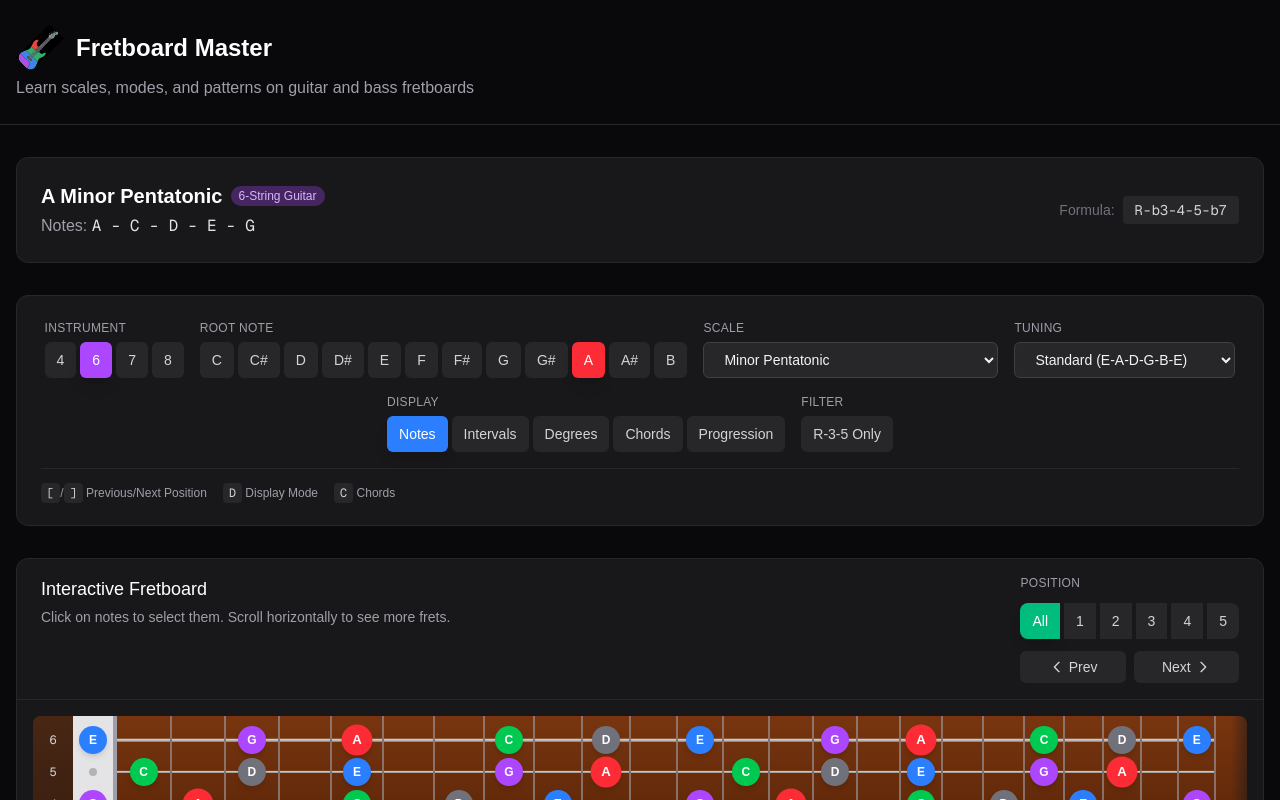
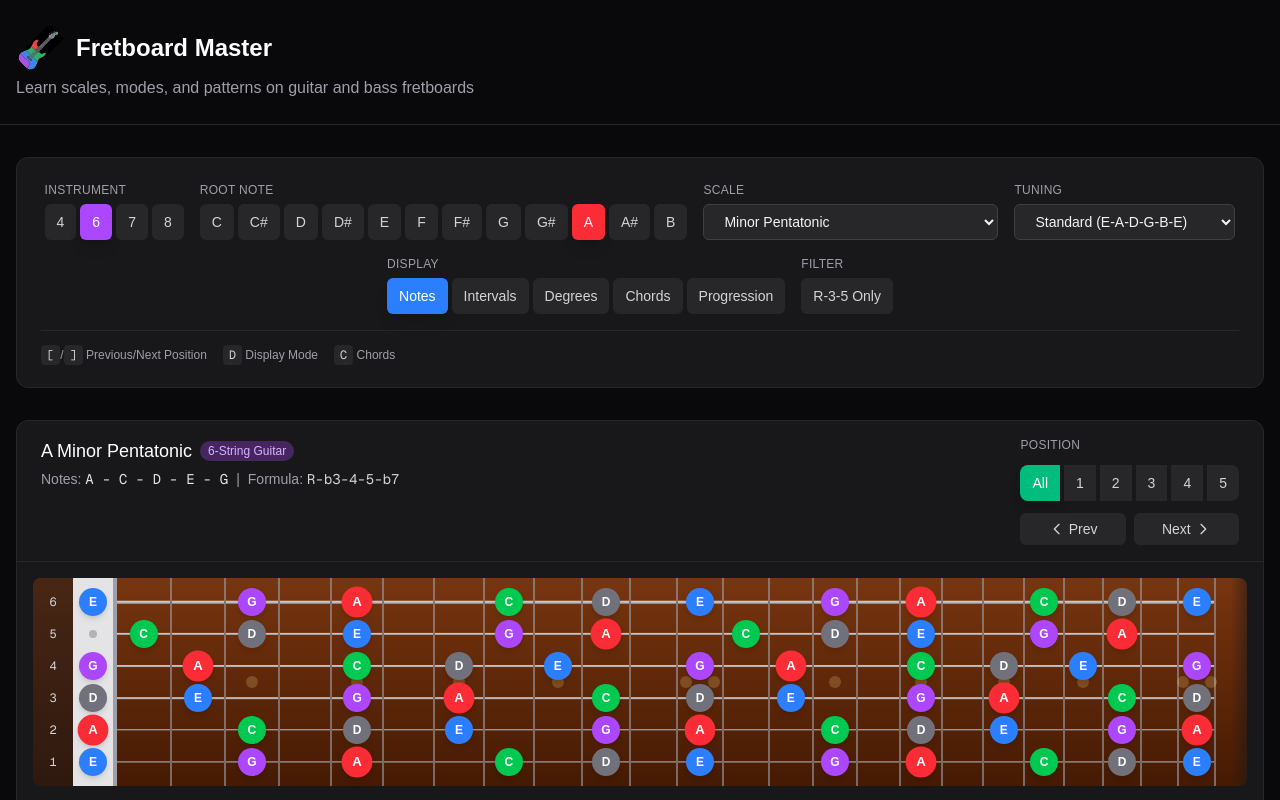
Before and after one commit to jarrodmedrano/guitar-fretboard, a Next.js app: page / in a window 1280 px wide. Shown: the top 800 px of the page. Built offline with nearby package versions, Linux system fonts and the light colour scheme.

Commit message:
move things around

```diff
--- a/src/app/page.tsx
+++ b/src/app/page.tsx
@@ -93,56 +93,6 @@
       </header>
 
       <main className="max-w-7xl mx-auto px-4 py-6 md:py-8">
-        {/* Scale Info Card */}
-        <div className="bg-zinc-900 rounded-xl p-4 md:p-6 mb-6 md:mb-8 border border-zinc-800 animate-scale-in">
-          <div className="flex flex-col lg:flex-row lg:items-center lg:justify-between gap-4 md:gap-6">
-            <div>
-              <div className="flex items-center gap-2 flex-wrap">
-                <h2 className="text-xl font-semibold text-white">
-                  {rootNote} {SCALE_NAMES[scale]}
-                </h2>
-                <span className="text-xs px-2 py-0.5 rounded-full bg-purple-500/30 text-purple-300">
-                  {INSTRUMENT_NAMES[`${stringCount}-string` as keyof typeof INSTRUMENT_NAMES]}
-                </span>
-                {showChordsMode && !showProgressionMode && (
-                  position !== null ? (
-                    <span className="text-xs px-2 py-0.5 rounded-full bg-amber-500/30 text-amber-300">
-                      {getChordNameForPosition(rootNote, scale, position)}
-                    </span>
-                  ) : (
-                    <span className="text-xs px-2 py-0.5 rounded-full bg-amber-500/30 text-amber-300">
-                      All CAGED Shapes
-                    </span>
-                  )
-                )}
-                {showProgressionMode && selectedProgression && (
-                  position !== null ? (
-                    <span className="text-xs px-2 py-0.5 rounded-full bg-emerald-500/30 text-emerald-300">
-                      {getProgressionChordName(rootNote, scale, position, selectedProgression)}
-                    </span>
-                  ) : (
-                    <span className="text-xs px-2 py-0.5 rounded-full bg-emerald-500/30 text-emerald-300">
-                      Progression: {selectedProgression}
-                    </span>
-                  )
-                )}
-              </div>
-              <p className="text-zinc-400 mt-1">
-                Notes: <span className="text-zinc-200 font-mono">{scaleNotes.join(' - ')}</span>
-              </p>
-            </div>
-            <div className="flex items-center gap-2 text-sm">
-              <span className="text-zinc-500">Formula:</span>
-              <span className="font-mono text-zinc-300 bg-zinc-800 px-3 py-1 rounded">
-                {scaleFormula.map((i, idx) => {
-                  const intervals = ['R', 'b2', '2', 'b3', '3', '4', 'b5', '5', 'b6', '6', 'b7', '7']
-                  return intervals[i]
-                }).join('-')}
-              </span>
-            </div>
-          </div>
-        </div>
-
         {/* Controls */}
         <section aria-label="Fretboard controls" className="bg-zinc-900 rounded-xl p-4 md:p-6 mb-6 md:mb-8 border border-zinc-800 animate-scale-in" style={{ animationDelay: '0.1s', animationFillMode: 'backwards' }}>
           <ScaleSelector
@@ -186,9 +136,45 @@
             <div className="px-4 md:px-6 py-3 md:py-4 border-b border-zinc-800">
               <div className="flex flex-col lg:flex-row lg:items-start lg:justify-between gap-3 md:gap-4">
                 <div>
-                  <h3 className="text-base md:text-lg font-medium text-white">Interactive Fretboard</h3>
+                  <div className="flex items-center gap-2 flex-wrap">
+                    <h3 className="text-base md:text-lg font-medium text-white">
+                      {rootNote} {SCALE_NAMES[scale]}
+                    </h3>
+                    <span className="text-xs px-2 py-0.5 rounded-full bg-purple-500/30 text-purple-300">
+                      {INSTRUMENT_NAMES[`${stringCount}-string` as keyof typeof INSTRUMENT_NAMES]}
+                    </span>
+                    {showChordsMode && !showProgressionMode && (
+                      position !== null ? (
+                        <span className="text-xs px-2 py-0.5 rounded-full bg-amber-500/30 text-amber-300">
+                          {getChordNameForPosition(rootNote, scale, position)}
+                        </span>
+                      ) : (
+                        <span className="text-xs px-2 py-0.5 rounded-full bg-amber-500/30 text-amber-300">
+                          All CAGED Shapes
+                        </span>
+                      )
+                    )}
+                    {showProgressionMode && selectedProgression && (
+                      position !== null ? (
+                        <span className="text-xs px-2 py-0.5 rounded-full bg-emerald-500/30 text-emerald-300">
+                          {getProgressionChordName(rootNote, scale, position, selectedProgression)}
+                        </span>
+                      ) : (
+                        <span className="text-xs px-2 py-0.5 rounded-full bg-emerald-500/30 text-emerald-300">
+                          Progression: {selectedProgression}
+                        </span>
+                      )
+                    )}
+                  </div>
                   <p className="text-zinc-400 text-xs md:text-sm mt-1">
-                    <span className="hidden sm:inline">Click on notes to select them. </span>Scroll horizontally to see more frets.
+                    Notes: <span className="text-zinc-200 font-mono">{scaleNotes.join(' - ')}</span>
+                    <span className="mx-2">|</span>
+                    Formula: <span className="font-mono text-zinc-300">
+                      {scaleFormula.map((i) => {
+                        const intervals = ['R', 'b2', '2', 'b3', '3', '4', 'b5', '5', 'b6', '6', 'b7', '7']
+                        return intervals[i]
+                      }).join('-')}
+                    </span>
                   </p>
                 </div>
                 {/* Position Selector - placed prominently next to fretboard header */}
```
